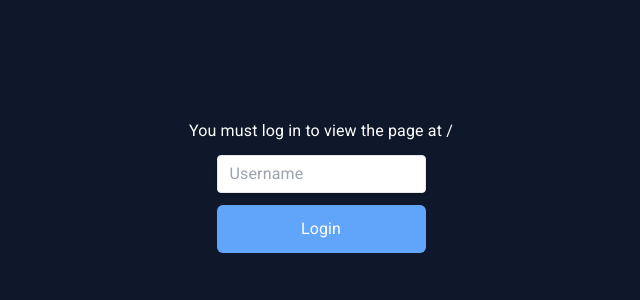
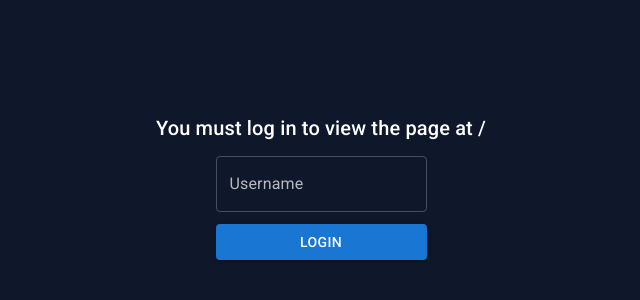
Before and after one commit to peguimasid/Vite-Boilerplate, a React (Vite) app: page /login in a window 1280 px wide. Shown: the part 214-514 px from the top of the page, without its empty margins (319-959 px from the left). Built offline with nearby package versions, Linux system fonts and the light colour scheme.

Commit message:
use material ui components

```diff
--- a/src/pages/Login/index.tsx
+++ b/src/pages/Login/index.tsx
@@ -2,6 +2,7 @@ import { FunctionComponent } from 'react';
 import { useLocation, useNavigate } from 'react-router-dom';
 
 import { useAuthContext } from '@/contexts/Auth';
+import { Button, TextField, Typography } from '@mui/material';
 
 export const Login: FunctionComponent = () => {
   const navigate = useNavigate();
@@ -16,25 +17,21 @@ export const Login: FunctionComponent = () => {
     const formData = new FormData(event.currentTarget);
     const username = formData.get('username') as string;
 
+    if (!username) return;
+
     auth.signIn(username);
     navigate(from, { replace: true });
   }
 
   return (
     <main className="flex h-screen w-screen flex-col items-center justify-center space-y-3 bg-slate-900 text-white">
-      <p>You must log in to view the page at {from}</p>
+      <Typography variant="h6">You must log in to view the page at {from}</Typography>
 
       <form onSubmit={handleSubmit} className="flex flex-col gap-3">
-        <input
-          className="focus:shadow-outline w-full appearance-none rounded border py-2 px-3 leading-tight text-gray-700 shadow focus:outline-none"
-          id="username"
-          name="username"
-          type="text"
-          placeholder="Username"
-        />
-        <button type="submit" className="rounded-md bg-blue-400 p-3">
+        <TextField id="username" name="username" type="text" label="Username" variant="outlined" />
+        <Button type="submit" variant="contained" className="rounded-lg">
           Login
-        </button>
+        </Button>
       </form>
     </main>
   );
--- a/src/pages/Private/index.tsx
+++ b/src/pages/Private/index.tsx
@@ -2,6 +2,8 @@ import { FunctionComponent, useCallback } from 'react';
 import { Link, useNavigate } from 'react-router-dom';
 
 import { useAuthContext } from '@/contexts/Auth';
+
+import { Button, Icon, Typography } from '@mui/material';
 
 export const Private: FunctionComponent = () => {
   const { signOut } = useAuthContext();
@@ -14,13 +16,13 @@ export const Private: FunctionComponent = () => {
 
   return (
     <main className="flex h-screen w-screen flex-col items-center justify-center space-y-3 bg-slate-900 text-white">
-      <button onClick={handleSignOut} className="rounded-md bg-blue-400 p-3">
+      <Button onClick={handleSignOut} startIcon={<Icon>logout</Icon>} color="error" variant="contained">
         SignOut
-      </button>
-      <h3>Protected page</h3>
-      <Link to="/" className="rounded-md bg-blue-400 p-3">
+      </Button>
+      <Typography variant="h5">Protected page</Typography>
+      <Button component={Link} variant="contained" to="/" startIcon={<Icon>chevron_left</Icon>}>
         Go to public page
-      </Link>
+      </Button>
     </main>
   );
 };
--- a/src/pages/Public/index.tsx
+++ b/src/pages/Public/index.tsx
@@ -1,18 +1,12 @@
-import { Button, Icon } from '@mui/material';
+import { Button, Icon, Typography } from '@mui/material';
 import { FunctionComponent } from 'react';
 import { Link } from 'react-router-dom';
 
 export const Public: FunctionComponent = () => {
   return (
     <main className="flex h-screen w-screen flex-col items-center justify-center space-y-3 bg-slate-900 text-white">
-      <h3>Public</h3>
-      <Button
-        component={Link}
-        variant="contained"
-        color="secondary"
-        to="/protected"
-        endIcon={<Icon>chevron_right</Icon>}
-      >
+      <Typography variant="h5">Public page</Typography>
+      <Button component={Link} variant="contained" to="/protected" endIcon={<Icon>chevron_right</Icon>}>
         Go to private page
       </Button>
     </main>
--- a/src/theme/index.ts
+++ b/src/theme/index.ts
@@ -3,6 +3,7 @@ import { blue, purple, red } from '@mui/material/colors';
 
 export const theme = createTheme({
   palette: {
+    mode: 'dark',
     primary: {
       main: blue[700]
     },
```
